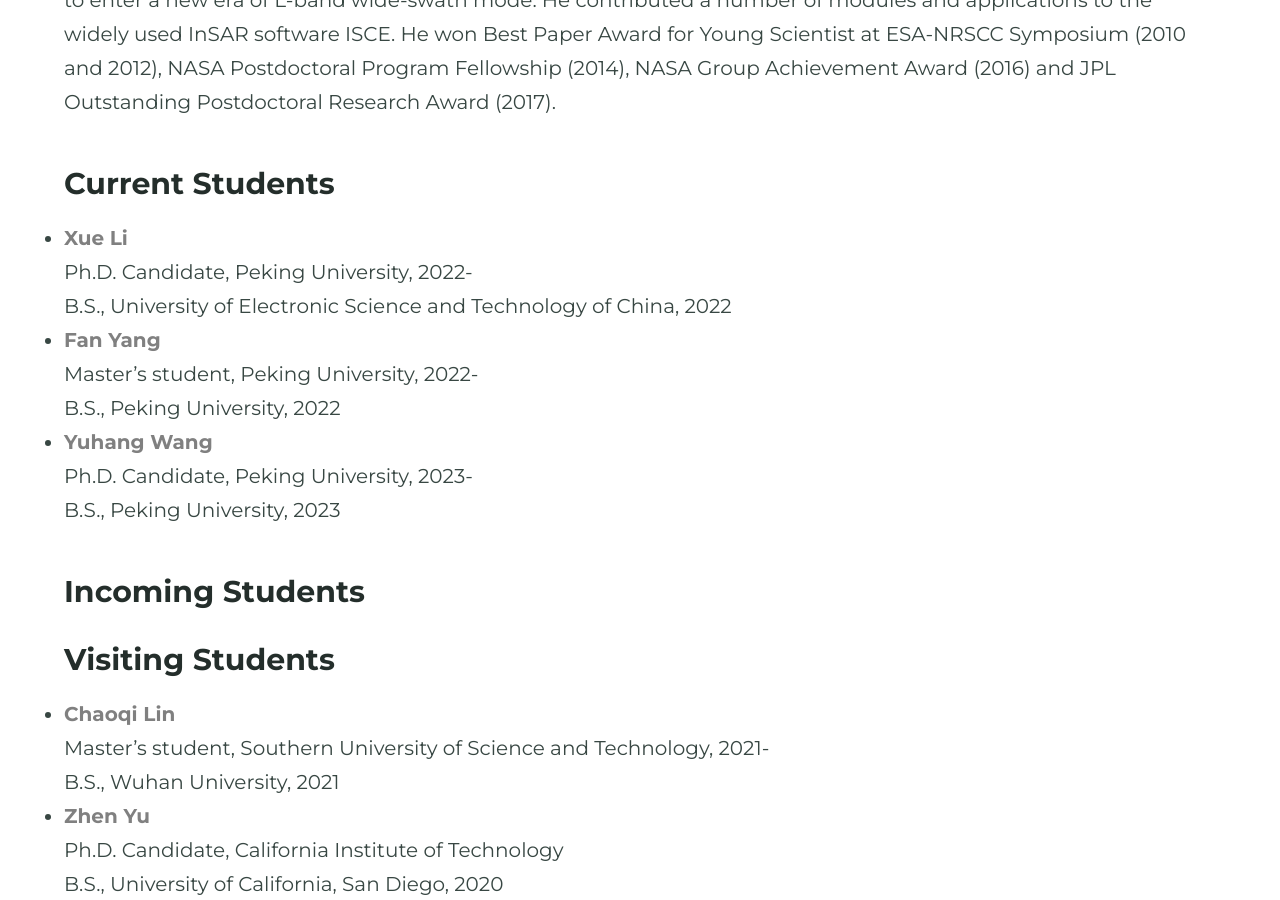
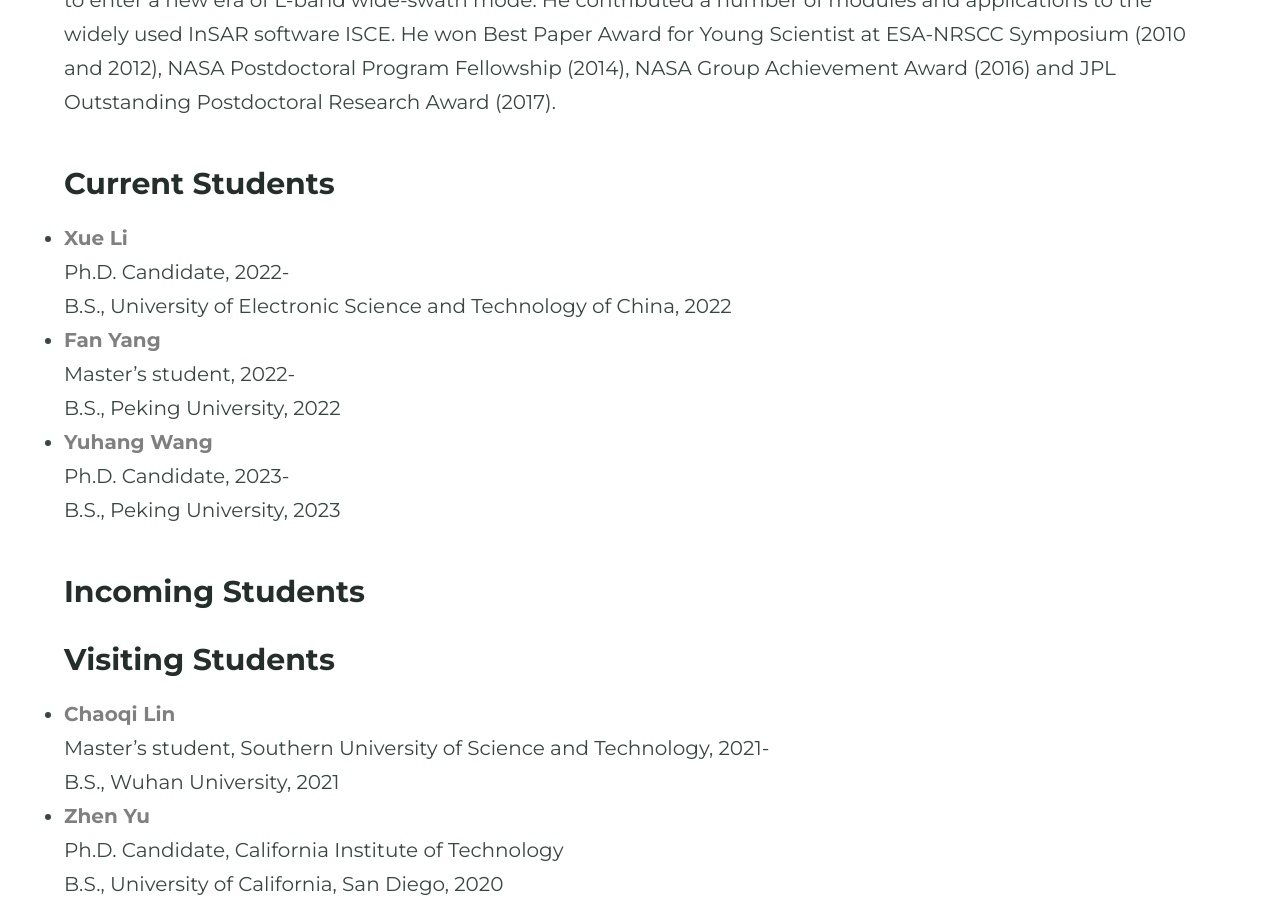
Before and after one commit to CunrenLiang/cunrenliang.github.io, a Jekyll site: the page built from people.md, in a window 1280 px wide and 900 px high, scrolled down 706 px. Built offline with Jekyll 4.4.1, drawn with Linux system fonts in a browser that asks for light colours; some web fonts are replaced.

Commit message:
Add files via upload

```diff
--- a/people.md
+++ b/people.md
@@ -12,15 +12,15 @@ Cunren Liang mainly works on Synthetic Aperture Radar (SAR) signal processing, i
 
 ### Current Students
 * <span style="color:Gray; font-weight: 800">Xue Li</span>
-Ph.D. Candidate, Peking University, 2022-
+Ph.D. Candidate, 2022-
 B.S., University of Electronic Science and Technology of China, 2022
 
 * <span style="color:Gray; font-weight: 800">Fan Yang</span>
-Master’s student, Peking University, 2022-
+Master’s student, 2022-
 B.S., Peking University, 2022
 
 * <span style="color:Gray; font-weight: 800">Yuhang Wang</span>
-Ph.D. Candidate, Peking University, 2023-
+Ph.D. Candidate, 2023-
 B.S., Peking University, 2023
 
 ### Incoming Students
```
